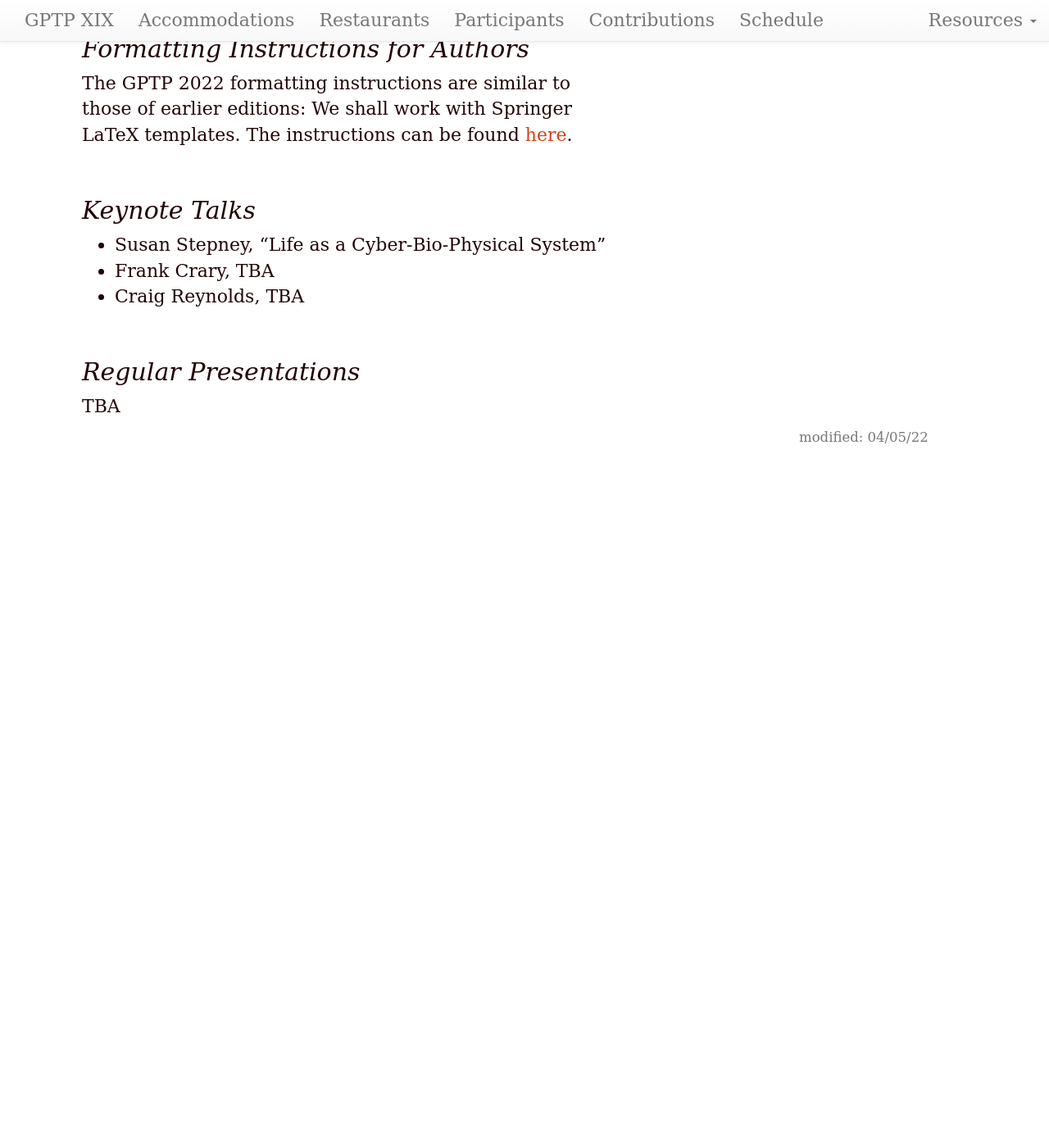
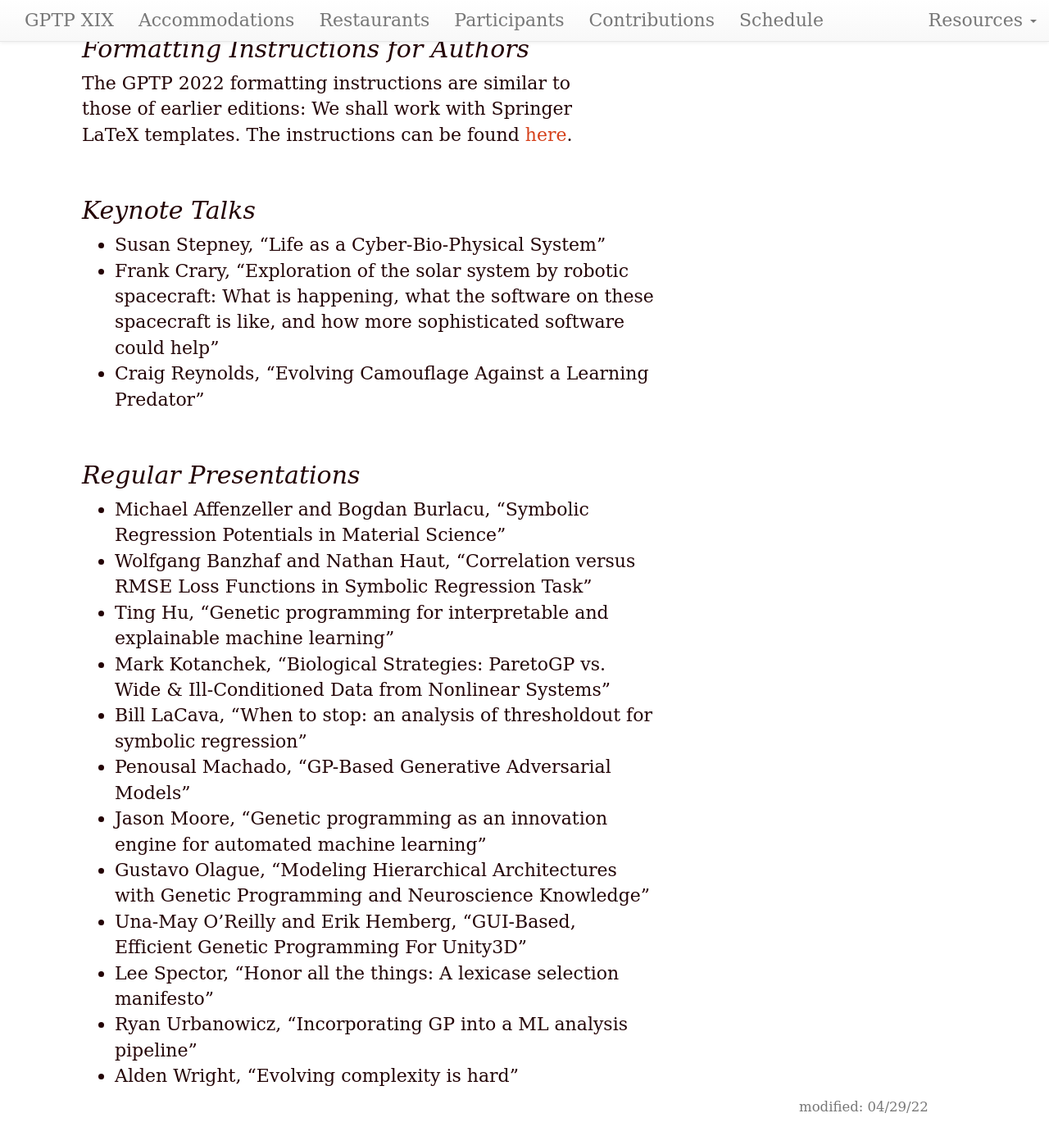
Before and after one commit to GPTP-workshop/gptp-workshop.github.io, a Jekyll site: the page built from contributions.md, in a window 1280 px wide and 1400 px high, scrolled down 1551 px. Shown: the top 1397 px of the window at 82% size. Built offline with Jekyll 4.4.1, drawn with Linux system fonts in a browser that asks for light colours; our own code applies the rules of GitHub Pages for plain Markdown files; before the commit the page ends 2138 px from its top, so only the background shows below that.

Commit message:
Update contributions.md

```diff
--- a/contributions.md
+++ b/contributions.md
@@ -1,6 +1,6 @@
 ---
 layout: default
-updated: "Apr 5, 2022"
+updated: "Apr 29, 2022"
 roman: "XIX"
 dates: "June 2-4, 2022"
 ---
@@ -42,9 +42,20 @@ The GPTP 2022 formatting instructions are similar to those of earlier editions:
 ## Keynote Talks
 
 - Susan Stepney, "Life as a Cyber-Bio-Physical System"
-- Frank Crary, TBA
-- Craig Reynolds, TBA
+- Frank Crary, "Exploration of the solar system by robotic spacecraft: What is happening, what the software on these spacecraft is like, and how more sophisticated software could help"
+- Craig Reynolds, "Evolving Camouflage Against a Learning Predator"
 
 ## Regular Presentations
 
-TBA
+- Michael Affenzeller and Bogdan Burlacu, "Symbolic Regression Potentials in Material Science"
+- Wolfgang Banzhaf and Nathan Haut, "Correlation versus RMSE Loss Functions in Symbolic Regression Task"
+- Ting Hu, "Genetic programming for interpretable and explainable machine learning"
+- Mark Kotanchek, "Biological Strategies: ParetoGP vs. Wide & Ill-Conditioned Data from Nonlinear Systems"
+- Bill LaCava, "When to stop: an analysis of thresholdout for symbolic regression"
+- Penousal Machado, "GP-Based Generative Adversarial Models"
+- Jason Moore, "Genetic programming as an innovation engine for automated machine learning"
+- Gustavo Olague, "Modeling Hierarchical Architectures with Genetic Programming and Neuroscience Knowledge"
+- Una-May O'Reilly and Erik Hemberg, "GUI-Based, Efficient Genetic Programming For Unity3D"
+- Lee Spector, "Honor all the things: A lexicase selection manifesto"
+- Ryan Urbanowicz, "Incorporating GP into a ML analysis pipeline"
+- Alden Wright, "Evolving complexity is hard"
```
